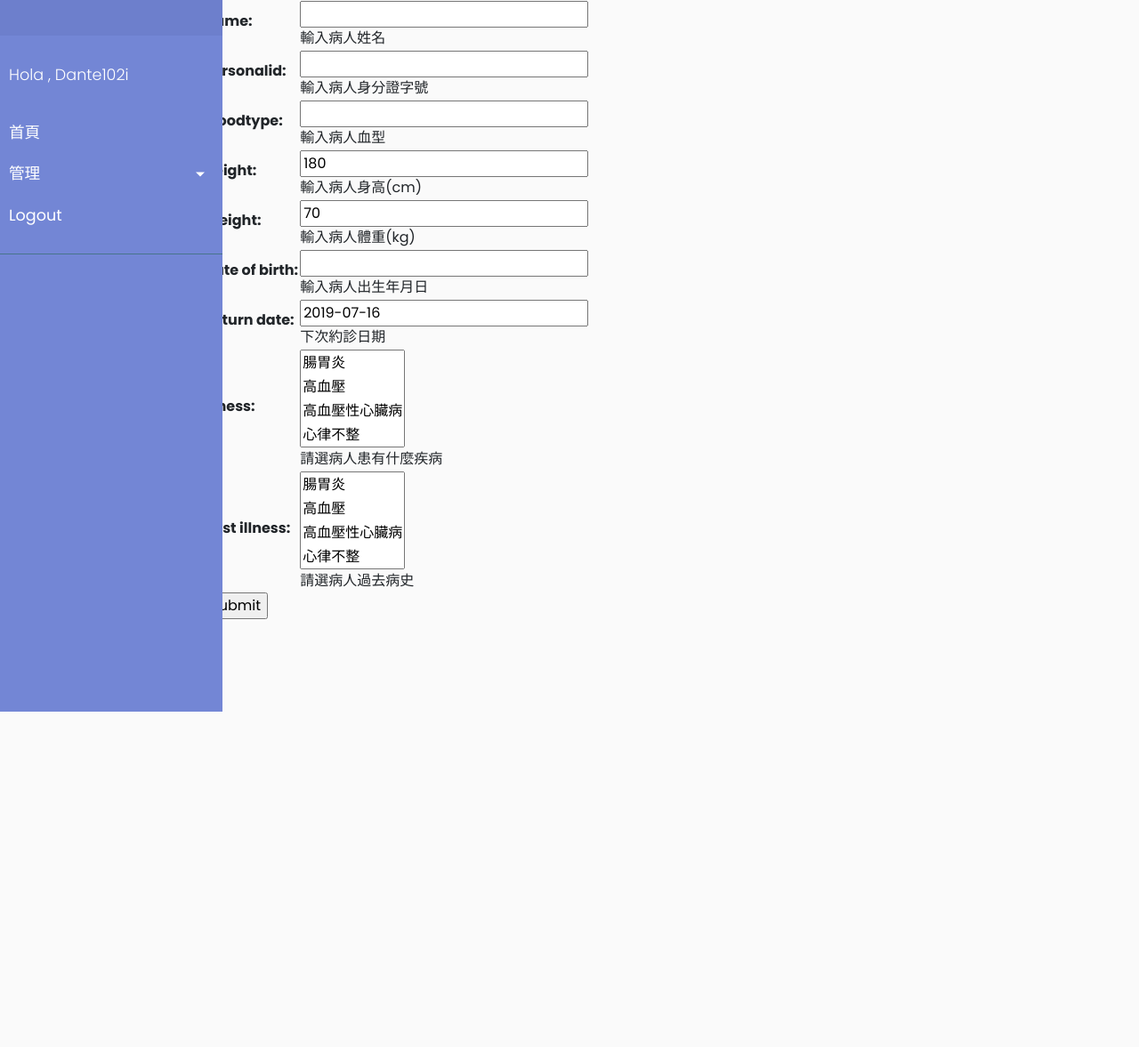
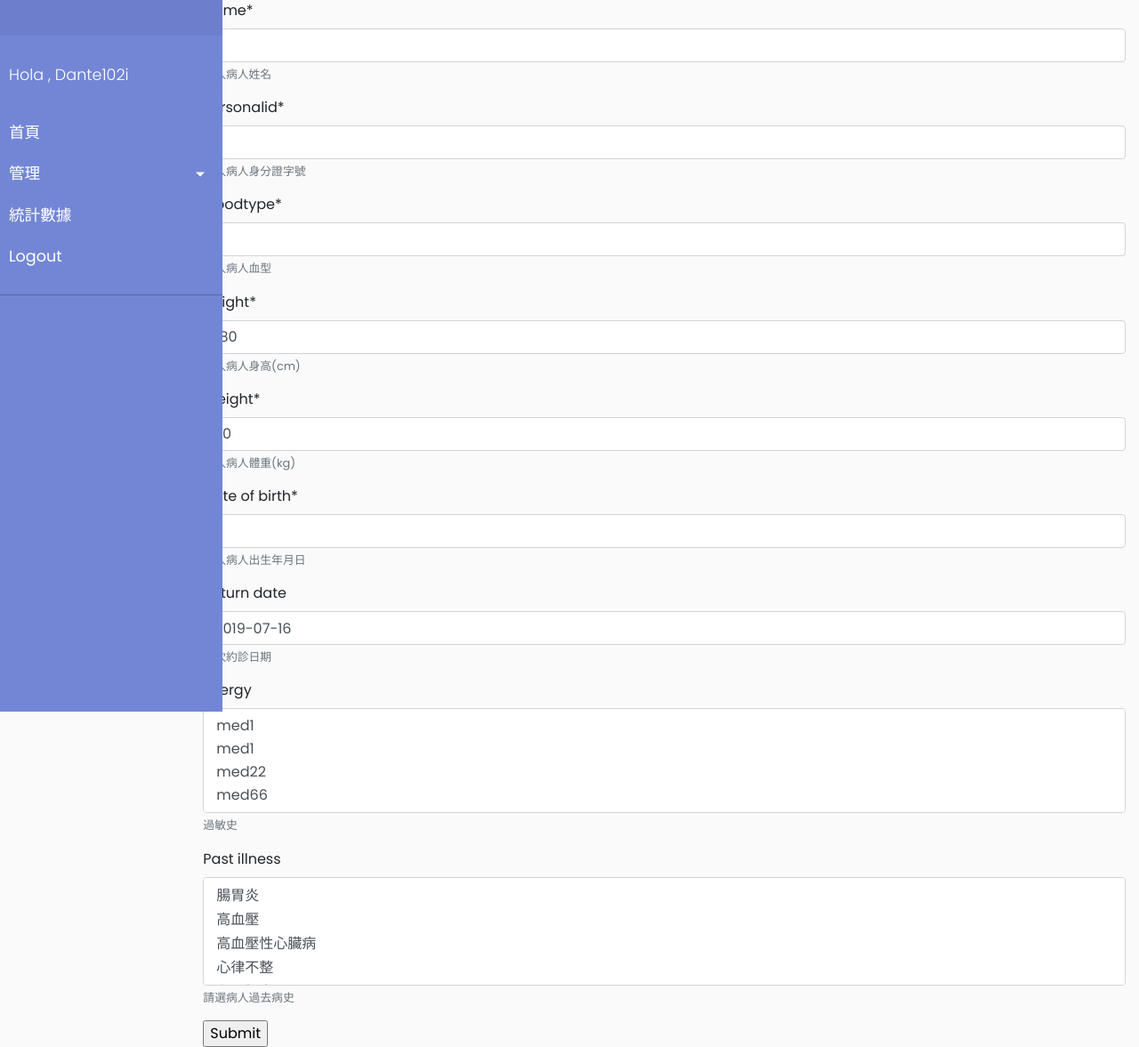
Before and after one commit to phhuang102i/medical_record, a Django app: page /catalog/patient/create/ in a window 1280 px wide. Shown: the whole page at 89% size. Before the commit the page ends 800 px from the top, so only its background shows below. Run offline with Django 3.2, Linux system fonts and the light colour scheme; a user stored in the database is signed in; data comes from the database, SQL or seed files in the repository; some libraries are stand-ins or nearby versions.

Commit message:
Some simple change on models

```diff
--- a/catalog/admin.py
+++ b/catalog/admin.py
@@ -10,13 +10,13 @@ from catalog.models import Patient, Illness, Treatment_record,Medication,Severe_
 # Define the admin class
 class PatientAdmin(admin.ModelAdmin):
     list_display = ('name', 'personalid', 'date_of_birth')
-    list_filter = ('return_date','illness')
+    list_filter = ('return_date','allergy')
     fieldsets = (
         (None, {
             'fields': ('name', 'personalid', 'date_of_birth','height','weight','bloodtype')
         }),
         (None, {
-            'fields': ('return_date', 'illness','past_illness')
+            'fields': ('return_date', 'allergy','past_illness')
         }),
     )
 
--- a/catalog/forms.py
+++ b/catalog/forms.py
@@ -1,7 +1,8 @@
 import datetime
 
 from django import forms
-from betterforms.forms import BetterForm,BetterModelForm
+
+
 from django.core.exceptions import ValidationError
 from django.utils.translation import ugettext_lazy as _
 from catalog.models import Patient, Illness, Treatment_record, Medication, Severe_illness_record
@@ -20,5 +21,8 @@ class TR_Form(forms.ModelForm):
     class Meta:
         model = Treatment_record
         exclude = ('patient',)
+        widgets = {
+
+        }
 
      #   fields = '__all__'
--- a/catalog/models.py
+++ b/catalog/models.py
@@ -56,6 +56,8 @@ class Medication(models.Model):
     freq = models.CharField(choices = freq_type.FreqType.freq_type,max_length = 200,help_text = "請選擇藥物使用頻率")
     class Meta:
         permissions = (("doctor", "Update or delete"),)
+    def __str__(self):
+        return self.name
 
 
 class Patient(models.Model):
@@ -66,7 +68,7 @@ class Patient(models.Model):
     weight = models.PositiveIntegerField(help_text = "輸入病人體重(kg)",default = 70)
     date_of_birth = models.DateField(help_text = "輸入病人出生年月日")
     return_date = models.DateField(help_text = "下次約診日期", blank = True, default = datetime.date.today)
-    illness = models.ManyToManyField(Illness,help_text = "請選病人患有什麼疾病",related_name ="illness",blank = True)
+    allergy = models.ManyToManyField(Medication,help_text = "過敏史",related_name ="allergy",blank = True)
     past_illness = models.ManyToManyField(Illness,help_text = "請選病人過去病史",related_name = "past_illness",blank = True)
     class Meta:
         permissions = (("doctor", "Update or delete"),)
--- a/catalog/templates/base_generic.html
+++ b/catalog/templates/base_generic.html
@@ -12,6 +12,9 @@
 
 <!-- Scrollbar Custom CSS -->
 <link rel="stylesheet" href="https://cdnjs.cloudflare.com/ajax/libs/malihu-custom-scrollbar-plugin/3.1.5/jquery.mCustomScrollbar.min.css">
+<!-- AutoComplete -->
+<script src="https://cdn.jsdelivr.net/gh/xcash/bootstrap-autocomplete@v2.2.2/dist/latest/bootstrap-autocomplete.min.js"></script>
+<script src="bootstrap-autocomplete.min.js"></script>
 
 
   {% block title %}<title>病歷紀錄</title>{% endblock %}
@@ -74,6 +77,10 @@
                 </ul>
             </li>
 
+			<li>
+                <a href="#">統計數據</a>
+            </li>
+
             <li><a href="{% url 'logout'%}?next={{request.path}}">Logout</a></li>
             {% else %}
               <li><a href="{% url 'login'%}?next={{request.path}}">Login</a></li>
--- a/catalog/templates/catalog/patient_detail.html
+++ b/catalog/templates/catalog/patient_detail.html
@@ -28,7 +28,7 @@ $(document).ready(function(){
   <p><strong>血型:</strong> {{ patient.bloodtype}}</p>
   <p><strong>生日:</strong> {{ patient.date_of_birth }}</p>
   <p><strong>下次約診日:</strong> {{ patient.return_date}}</p>
-  <p><strong>現在病史:</strong> {% for illness in patient.illness.all %} {{ illness }}{% if not forloop.last %}, {% endif %}{% endfor %}</p>
+  <p><strong>過敏史:</strong> {% for allergy in patient.allergy.all %} {{ allergy }}{% if not forloop.last %}, {% endif %}{% endfor %}</p>
   <p><strong>過去病史:</strong> {% for illness in patient.past_illness.all %} {{ illness }}{% if not forloop.last %}, {% endif %}{% endfor %}</p>
   <hr color = "black">
 
--- a/catalog/templates/catalog/patient_form.html
+++ b/catalog/templates/catalog/patient_form.html
@@ -1,11 +1,12 @@
 {% extends "base_generic.html" %}
 
 {% block content %}
+{% load crispy_forms_tags %}
   <form action="" method="post">
     {% csrf_token %}
-    <table>
-    {{ form.as_table }}
-    </table>
+
+    {{ form|crispy }}
+
     <input type="submit" value="Submit">
   </form>
 {% endblock %}
--- a/catalog/templates/catalog/treatment_record_form.html
+++ b/catalog/templates/catalog/treatment_record_form.html
@@ -2,6 +2,8 @@
 
 {% block content %}
 {% load crispy_forms_tags %}
+
+
   <form action="" method="post">
 
     {% csrf_token %}
--- a/catalog/templates/index.html
+++ b/catalog/templates/index.html
@@ -12,7 +12,7 @@
 	{% if user.is_authenticated %}
       <li><strong>本周約診名單:</strong></li>
 	{% for patient in this_week_patient %}
-	<li><a href="{{ patient.get_absolute_url }}">{{patient.name}}</a>, {{patient.personalid}}</li>
+	<li><a class = "patient_record" href="{{ patient.get_absolute_url }}">{{patient.name}}</a>, {{patient.personalid}}</li>
 	{% endfor %}
 	{% endif %}
   </ul>
--- a/catalog/urls.py
+++ b/catalog/urls.py
@@ -18,5 +18,6 @@ urlpatterns = [
     path('inspection_report/create/', views.Inspection_reportCreate.as_view(), name='inspection_report_create'),
     path('inspection_report/<int:pk>/update/', views.Inspection_reportUpdate.as_view(), name='inspection_report_update'),
     path('inspection_report/<int:pk>/delete/', views.Inspection_reportDelete.as_view(), name='inspection_report_delete'),
+  #  path('illness-autocomplete/',views.IllnessAutocomplete,name='illness-autocomplete'),
 
 ]
--- a/catalog/views.py
+++ b/catalog/views.py
@@ -176,3 +176,5 @@ class Inspection_reportDelete(PermissionRequiredMixin,DeleteView):
     permission_required = 'catalog.doctor'
     model = Inspection_report
     success_url = reverse_lazy('inspection_report')
+
+from django.http import HttpResponse, HttpResponseRedirect, JsonResponse
--- a/medical_record/settings.py
+++ b/medical_record/settings.py
@@ -39,8 +39,6 @@ INSTALLED_APPS = [
     'django.contrib.staticfiles',
     'django_filters',
     'bootstrap3',
-    'form_utils',
-    'betterforms',
     'crispy_forms',
     'catalog',
 ]
```
Also changed, not shown: catalog/templates/catalog/illness_form.html (+4 -3 lines), catalog/migrations/0009_auto_20190729_1422.py (added), db.sqlite3.
